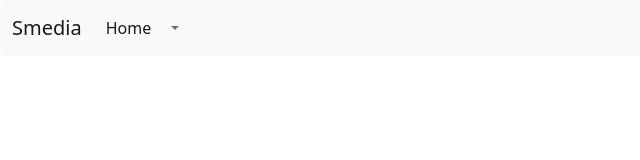
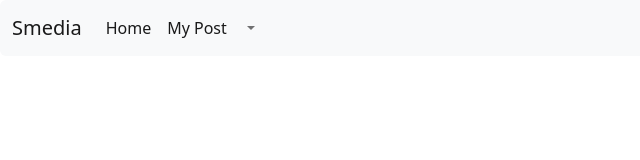
Before and after one commit to nexnic/JS2, a website: page main.html in a window 1280 px wide. Shown: the full height of the page, 0-640 px from the left. Drawn offline with nearby package versions, Linux system fonts and the light colour scheme; files that its build step writes are made by us from their sources.

```diff
--- a/main.html
+++ b/main.html
@@ -22,6 +22,9 @@
                     <ul class="navbar-nav me-auto mb-2 mb-lg-0">
                         <li class="nav-item">
                             <a class="nav-link active" aria-current="page" href="#">Home</a>
+                        </li>
+                        <li>
+                            <a class="nav-link active" aria-current="page" href="#">My Post</a>
                         </li>
                         <li class="nav-item dropdown">
                             <a class="nav-link dropdown-toggle" href="#" id="dropdown09" data-bs-toggle="dropdown"
```
